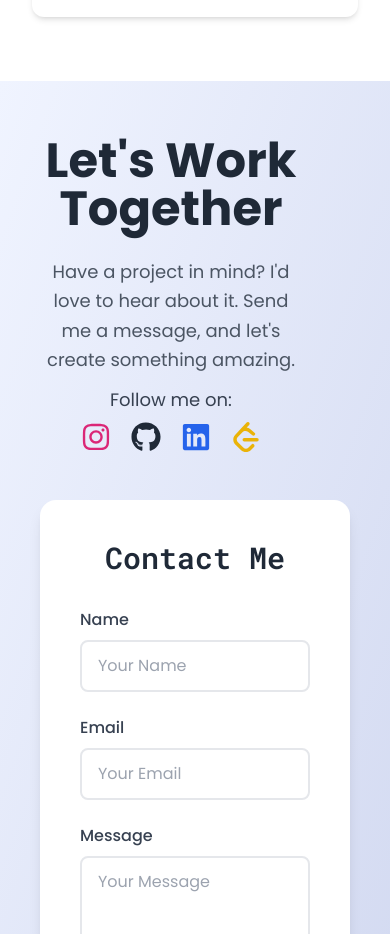
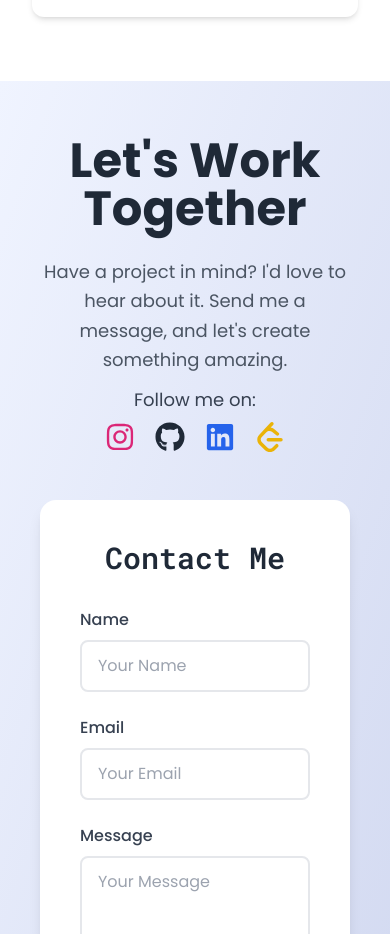
Before and after one commit to devakashsharma/Shinobi, a React (Vite) app: page / in a window 390 px wide. Shown: the part 4720-5654 px from the top of the page. Built offline with nearby package versions, Linux system fonts and the light colour scheme; a web font is replaced by a local one.

Commit message:
Responsive Contact

```diff
--- a/src/components/Contact.jsx
+++ b/src/components/Contact.jsx
@@ -127,7 +127,7 @@ const ContactForm = () => {
         {/* Text Section */}
         <div
           ref={textRef}
-          className="w-full md:w-1/2 pr-12 poppins text-center md:text-left mb-12 md:mb-0"
+          className="w-full md:w-1/2 md:pr-12 poppins text-center md:text-left mb-12 md:mb-0"
         >
           <h2 className="text-5xl font-bold mb-6 text-gray-800">
             Let's Work Together
```
